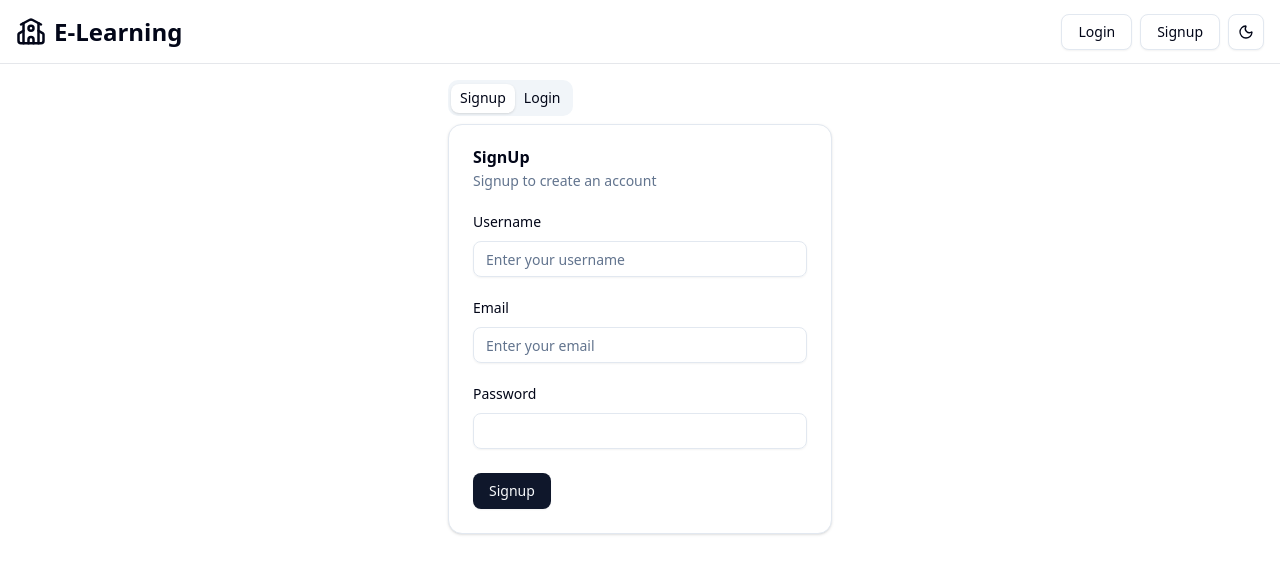
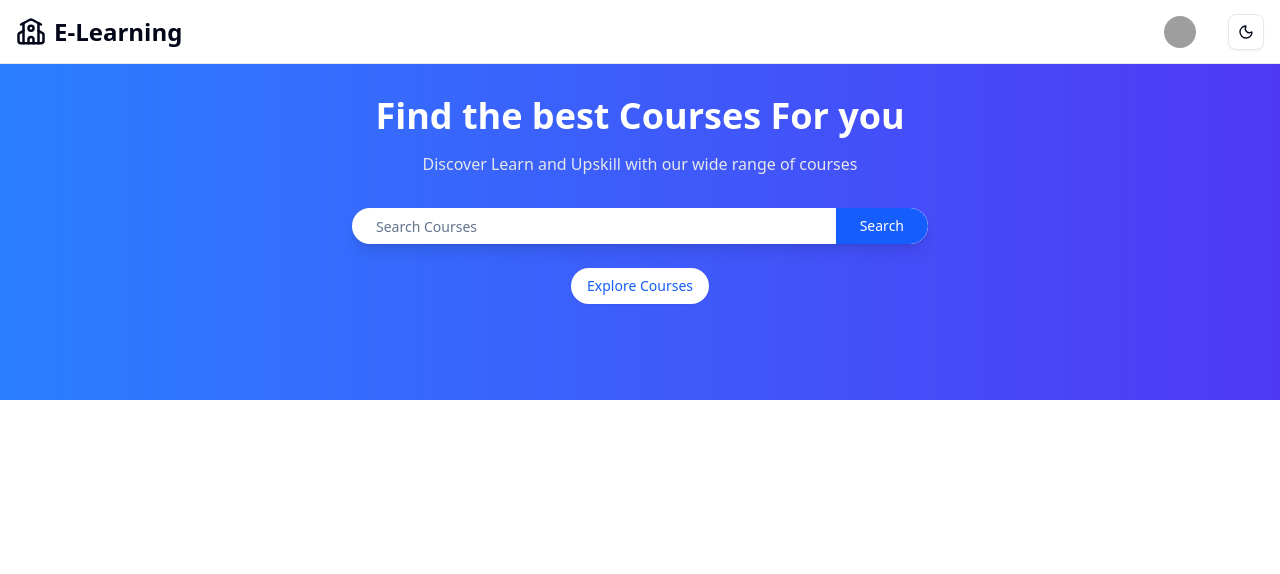
Before and after one commit to Hrishabh3829/Skillify, a React (Vite) app in the folder client/: page / in a window 1280 px wide. Shown: the top 574 px of the page. Built offline with nearby package versions, Linux system fonts and the light colour scheme; grey boxes are pictures that could not be loaded.

Commit message:
added herosection plus reac-router-dom

```diff
--- a/client/package.json
+++ b/client/package.json
@@ -27,6 +27,7 @@
     "react": "^19.1.0",
     "react-dom": "^19.1.0",
     "react-redux": "^9.2.0",
+    "react-router-dom": "^7.8.0",
     "sonner": "^2.0.7",
     "tailwind-merge": "^3.3.1",
     "tailwindcss": "^4.1.11"
--- a/client/src/App.jsx
+++ b/client/src/App.jsx
@@ -1,20 +1,36 @@
+import { createBrowserRouter } from "react-router-dom";
+import Login from "./pages/Login";
+import NavBar from "./pages/NavBar";
+import { HeroSection } from "./pages/student/HeroSection";
+import { MainLayout } from "./layout/MainLayout";
+import { RouterProvider } from "react-router";
 
-import Login from './pages/Login'
-import NavBar from './pages/NavBar'
-
-
-
+const appRouter = createBrowserRouter([
+  {
+    path: "/",
+    element: <MainLayout />,
+    children: [
+      {
+        path: "/",
+        element: (
+          <>
+            <HeroSection />
+          </>
+        ),
+      },
+      {
+        path:"login",
+        element:<Login/>
+      }
+    ],
+  },
+]);
 function App() {
-
   return (
-
     <main>
-      <NavBar/>
-      <Login/>
-
+      <RouterProvider router={appRouter}/>
     </main>
-
-  )
+  );
 }
 
-export default App
+export default App;
--- /dev/null
+++ b/client/src/layout/MainLayout.jsx
@@ -0,0 +1,14 @@
+import NavBar from '@/pages/NavBar'
+import React from 'react'
+import { Outlet } from 'react-router-dom'
+
+export const MainLayout = () => {
+  return (
+    <div>
+        <NavBar/>
+        <div>
+            <Outlet/>
+        </div>
+    </div>
+  )
+}
--- a/client/src/pages/Login.jsx
+++ b/client/src/pages/Login.jsx
@@ -17,6 +17,7 @@
 } from "@/features/api/authApi";
 import { DotLottieReact } from "@lottiefiles/dotlottie-react";
 import { toast } from "sonner";
+import { useNavigate } from "react-router-dom";
 
 const Login = () => {
   const [signUpInput, setSignUpInput] = useState({
@@ -39,6 +40,8 @@
       isSuccess: registerIsSuccess,
     },
   ] = useRegisterUserMutation();
+
+  const navigate = useNavigate();
 
   const [
     loginUser,
@@ -75,6 +78,7 @@
 
     if (loginIsSuccess && loginData) {
       toast.success(loginData.message || "Login Successfull.");
+      navigate("/");
     }
     if (loginError) {
       toast.error(loginData.message || "Login Failed");
--- a/client/src/pages/NavBar.jsx
+++ b/client/src/pages/NavBar.jsx
@@ -14,8 +14,9 @@
 import { useTheme } from "@/components/ui/theme-provider";
 import {
   Sheet,
+  SheetClose,
   SheetContent,
-  SheetDescription,
+  SheetFooter,
   SheetHeader,
   SheetTitle,
   SheetTrigger,
@@ -23,7 +24,7 @@
 import { Separator } from "@radix-ui/react-dropdown-menu";
 
 const NavBar = () => {
-  const user = false;
+  const user = true;
 
   // Fix: delay render until after hydration to prevent theme flash
   const [mounted, setMounted] = useState(false);
@@ -89,6 +90,8 @@
 export default NavBar;
 
 const MobileNavbar = () => {
+  const role = "instructor";
+
   return (
     <Sheet>
       <SheetTrigger>
@@ -102,22 +105,29 @@
       </SheetTrigger>
       <SheetContent className="flex flex-col">
         <SheetHeader className="flex flex-row items-center justify-between mt-2">
+          <div className=" flex mt-2 gap-8">
+            <SheetTitle className="font-stretch-50% text-2xl">
+              E-Learning
+            </SheetTitle>
 
-          <div className=" flex mt-2 gap-8">
-          <SheetTitle className="font-stretch-50% text-2xl">E-Learning</SheetTitle>
-
-          <DarkMode />
+            <DarkMode />
           </div>
         </SheetHeader>
-        <Separator className="mr-2"/>
+        <Separator className="mr-2" />
         <nav className="flex flex-col space-y-4 mx-4">
           <span>My Learning</span>
           <span>Edit Profile</span>
           <p>Logout</p>
         </nav>
-        {/* {
-          role="instructor" ?
-        } */}
+        {
+          role === "instructor" && (
+            <SheetFooter>
+              <SheetClose asChild>
+                <Button type="submit" >Dashboard</Button>
+              </SheetClose>
+            </SheetFooter>
+          )
+        }
       </SheetContent>
     </Sheet>
   );
--- /dev/null
+++ b/client/src/pages/student/HeroSection.jsx
@@ -0,0 +1,32 @@
+import { Button } from "@/components/ui/button";
+import { Input } from "@/components/ui/input";
+import React from "react";
+
+export const HeroSection = () => {
+  return (
+    <div className="relative bg-gradient-to-r from-blue-500 to bg-indigo-600 dark:from-gray-800 dark:to-gray-900 py-24 px-4 text-center ">
+      <div className="max-w-3xl mx-auto">
+        <h1 className="text-white text-4xl font-bold mb-4">
+          Find the best Courses For you
+        </h1>
+        <p className="text-gray-200 dark:text-gray-400 mb-8">
+          Discover Learn and Upskill with our wide range of courses
+        </p>
+        <form
+          action=""
+          className="flex items-center bg-white dark:bg-gray-800 rounded-full shadow-lg overflow-hidden max-w-xl mx-auto mb-6"
+        >
+          <Input
+            type="text"
+            placeholder="Search Courses"
+            className="flex-grow border-none focus-visible:ring-0 px-6 py-3 text-gray-900 dark:text-gray-100 placeholder-gray-400 dark:placeholder-gray-500"
+          />
+          <Button className="bg-blue-600 dark:bg-blue-700 text-white px-6 py-3 rounded-r-full hover:bg-blue-700 dark:hover:bg-blue-800">
+            Search
+          </Button>
+        </form>
+          <Button className="bg-white dark:bg-gray-800 text-blue-600 rounded-full hover:bg-gray-200 ">Explore Courses</Button>
+      </div>
+    </div>
+  );
+};
```
Also changed, not shown: 1 other file (tests, documents, lock files or other folders).
